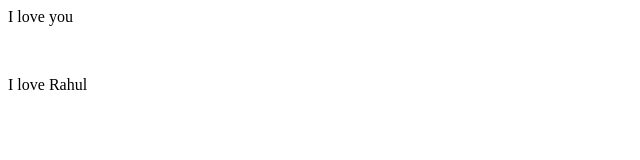
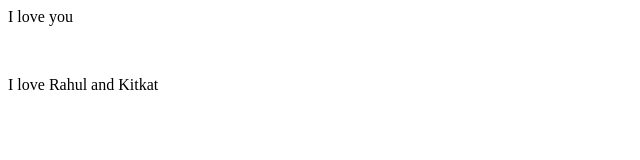
Before and after one commit to EshaPankaj1329/localrepo, a plain HTML site: page index.html in a window 1280 px wide. Shown: the full height of the page, 0-640 px from the left. Drawn offline with Linux system fonts and the light colour scheme.

Commit message:
Add this line

```diff
--- a/index.html
+++ b/index.html
@@ -1,3 +1,3 @@
 <p>I love you</p>
 <br>
-<p>I love Rahul</p>
+<p>I love Rahul and Kitkat</p>
```
